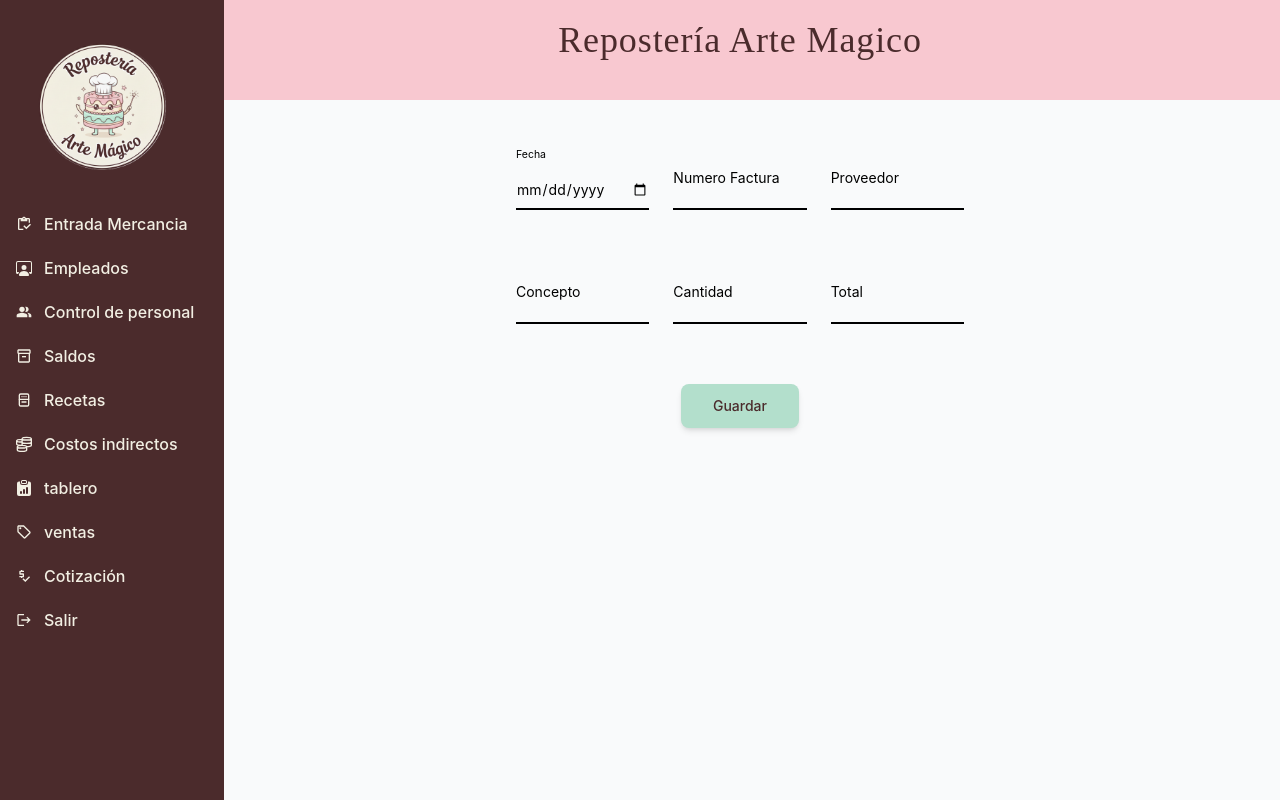
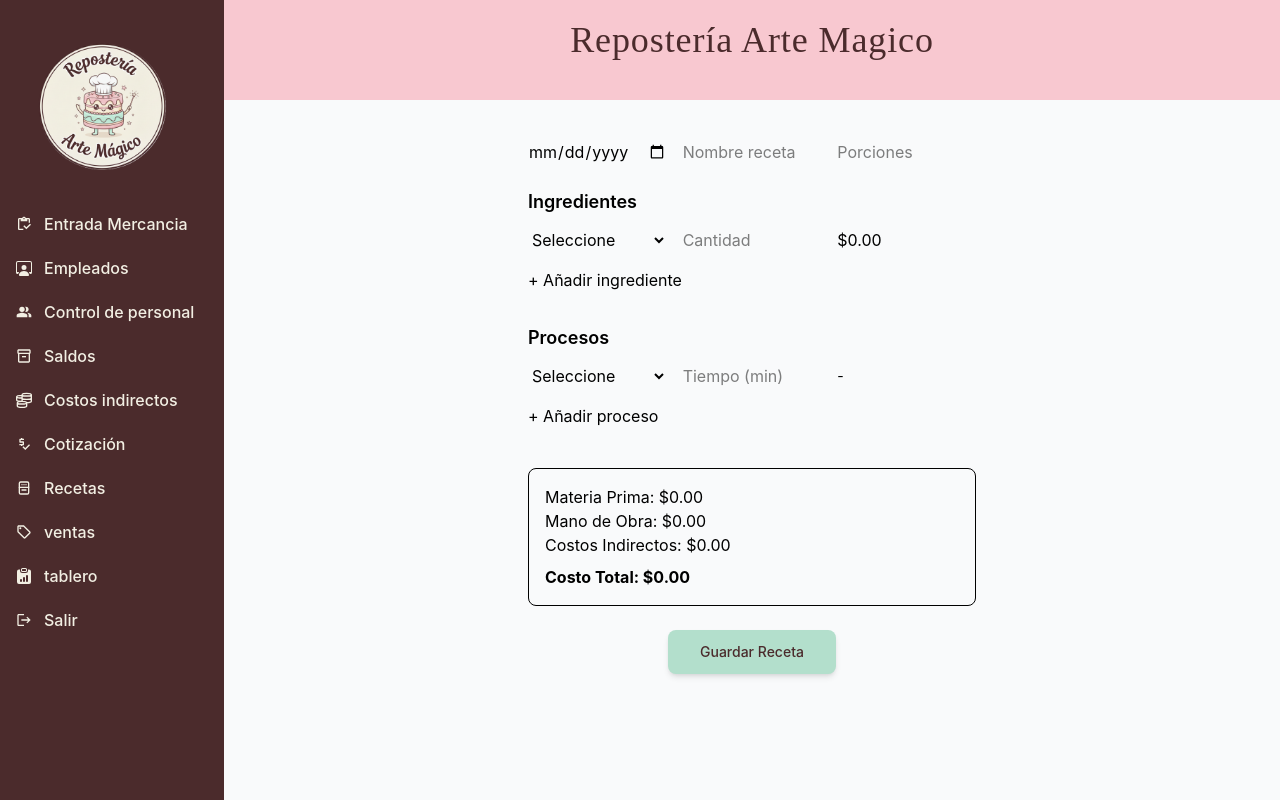
Before and after one commit to LJAgudelo/ERP_Reposteria_Arte_Magico, a React (Vite) app: page / in a window 1280 px wide. Built offline with nearby package versions, Linux system fonts and the light colour scheme.

Commit message:
Se crea modulo para cotizaciones

```diff
--- a/src/App.jsx
+++ b/src/App.jsx
@@ -1,5 +1,6 @@
 
-import CostosIndirectos from "./assets/pages/CostosIndirectos"
+import Cotizacion from "./assets/pages/Cotizacion.jsx"
+
 
 
 function App() {
@@ -7,7 +8,8 @@ function App() {
 
   return (
     <>
-<CostosIndirectos />
+<Cotizacion
+ />
 
 
     </>
--- a/src/assets/components/layout/Sidebar.jsx
+++ b/src/assets/components/layout/Sidebar.jsx
@@ -68,18 +68,7 @@ const Sidebar = () => {
                 </Link>
               </li>
 
-              <li>
-                <Link
-                  to="/"
-                  className="flex items-center p-2 rounded-lg dark:text-black hover:bg-[var(--createdcoffe)] "
-                >
-                  <TbCooker className="text-[var(--createdLetter)]" />
-                  <span className="flex-1 ms-3 whitespace-nowrap text-[var(--createdLetter)]">
 
-                    Recetas
-                  </span>
-                </Link>
-              </li>
 
             <li>
               <Link
@@ -93,19 +82,30 @@ const Sidebar = () => {
                 </span>
               </Link>
             </li>
-            <li>
+             <li>
               <Link
                 to="/"
-                className="flex items-center p-2 rounded-lg dark:text-black over:bg-green-700 "
+                className="flex items-center p-2 rounded-lg dark:text-black hover:bg-[var(--createdcoffe)] "
               >
-                <BsFillClipboardDataFill className="text-[var(--createdLetter)]" />
+                <MdPriceCheck className="text-[var(--createdLetter)]" />
                 <span className="flex-1 ms-3 whitespace-nowrap text-[var(--createdLetter)]">
 
-                  tablero
+                  Cotización
                 </span>
               </Link>
             </li>
+<li>
+                <Link
+                  to="/"
+                  className="flex items-center p-2 rounded-lg dark:text-black hover:bg-[var(--createdcoffe)] "
+                >
+                  <TbCooker className="text-[var(--createdLetter)]" />
+                  <span className="flex-1 ms-3 whitespace-nowrap text-[var(--createdLetter)]">
 
+                    Recetas
+                  </span>
+                </Link>
+              </li>
             <li>
               <Link
                 to="/"
@@ -118,15 +118,16 @@ const Sidebar = () => {
                 </span>
               </Link>
             </li>
+
             <li>
               <Link
                 to="/"
-                className="flex items-center p-2 rounded-lg dark:text-black hover:bg-[var(--createdcoffe)] "
+                className="flex items-center p-2 rounded-lg dark:text-black over:bg-green-700 "
               >
-                <MdPriceCheck className="text-[var(--createdLetter)]" />
+                <BsFillClipboardDataFill className="text-[var(--createdLetter)]" />
                 <span className="flex-1 ms-3 whitespace-nowrap text-[var(--createdLetter)]">
 
-                  Cotización
+                  tablero
                 </span>
               </Link>
             </li>
--- /dev/null
+++ b/src/assets/components/ui/FormRecetas.jsx
@@ -0,0 +1,234 @@
+import { useState } from "react";
+
+// DATA (catálogos)
+const listaIngredientes = [
+  { id: 1, nombre: "Harina", costo: 0.02 },
+  { id: 2, nombre: "Azúcar", costo: 0.01 },
+  { id: 3, nombre: "Huevos", costo: 0.15 },
+  { id: 4, nombre: "Leche", costo: 0.03 },
+];
+
+const listaProcesos = [
+  { id: 1, nombre: "Pesar" },
+  { id: 2, nombre: "Mezclar" },
+  { id: 3, nombre: "Hornear" },
+  { id: 4, nombre: "Refrigerar" },
+  { id: 5, nombre: "Decorar" },
+];
+
+// CONFIG
+const costoMinuto = 50;
+const porcentajeCIF = 10;
+
+const FormRecetas = () => {
+
+  // STATES
+  const [nombre, setNombre] = useState("");
+  const [porciones, setPorciones] = useState("");
+
+  const [ingredientes, setIngredientes] = useState([
+    { ingredienteId: "", cantidad: 0 },
+  ]);
+
+  const [procesos, setProcesos] = useState([
+    { procesoId: "", tiempo: 0 },
+  ]);
+
+  //  AGREGAR FILAS
+  const agregarIngrediente = () => {
+    setIngredientes(prev => [...prev, { ingredienteId: "", cantidad: 0 }]);
+  };
+
+  const agregarProceso = () => {
+    setProcesos(prev => [...prev, { procesoId: "", tiempo: 0 }]);
+  };
+
+  // ACTUALIZAR DATOS
+  const actualizarIngrediente = (index, campo, valor) => {
+    const newData = [...ingredientes];
+    newData[index][campo] = valor;
+    setIngredientes(newData);
+  };
+
+  const actualizarProceso = (index, campo, valor) => {
+    const newData = [...procesos];
+    newData[index][campo] = valor;
+    setProcesos(newData);
+  };
+
+  // CÁLCULOS
+  const calcularMP = () => {
+    return ingredientes.reduce((total, item) => {
+      const ingrediente = listaIngredientes.find(
+        (i) => i.id == item.ingredienteId
+      );
+      if (!ingrediente) return total;
+      return total + item.cantidad * ingrediente.costo;
+    }, 0);
+  };
+
+  const calcularMOD = () => {
+    const tiempoTotal = procesos.reduce(
+      (total, p) => total + Number(p.tiempo || 0),
+      0
+    );
+    return tiempoTotal * costoMinuto;
+  };
+
+  const calcularCIF = () => {
+    const base = calcularMP() + calcularMOD();
+    return base * (porcentajeCIF / 100);
+  };
+
+  const calcularTotal = () => {
+    return calcularMP() + calcularMOD() + calcularCIF();
+  };
+
+  return (
+    <main>
+      <form className="max-w-md mx-auto">
+
+        {/* DATOS GENERALES */}
+        <div className="grid md:grid-cols-3 gap-4 mb-6">
+
+          <input type="date" className="input-style" />
+
+          <input
+            type="text"
+            value={nombre}
+            onChange={(e) => setNombre(e.target.value)}
+            placeholder="Nombre receta"
+            className="input-style"
+          />
+
+          <input
+            type="number"
+            min="1"
+            value={porciones}
+            onChange={(e) => setPorciones(Number(e.target.value))}
+            placeholder="Porciones"
+            className="input-style"
+          />
+        </div>
+
+        {/* INGREDIENTES */}
+        <h2 className="text-lg font-semibold mb-3">Ingredientes</h2>
+
+        {ingredientes.map((item, index) => {
+          const ingrediente = listaIngredientes.find(
+            (i) => i.id == item.ingredienteId
+          );
+
+          const subtotal = ingrediente
+            ? item.cantidad * ingrediente.costo
+            : 0;
+
+          return (
+            <div key={index} className="grid grid-cols-3 gap-4 mb-4">
+
+              <select
+                className="input-style"
+                onChange={(e) =>
+                  actualizarIngrediente(index, "ingredienteId", e.target.value)
+                }
+              >
+                <option value="">Seleccione</option>
+                {listaIngredientes.map((i) => (
+                  <option key={i.id} value={i.id}>
+                    {i.nombre}
+                  </option>
+                ))}
+              </select>
+
+              <input
+                type="number"
+                placeholder="Cantidad"
+                className="input-style"
+                onChange={(e) =>
+                  actualizarIngrediente(index, "cantidad", Number(e.target.value))
+                }
+              />
+
+              <div className="flex items-center">
+                ${subtotal.toFixed(2)}
+              </div>
+            </div>
+          );
+        })}
+
+        <button type="button" onClick={agregarIngrediente} className="btn-add">
+          + Añadir ingrediente
+        </button>
+
+        {/* PROCESOS */}
+        <h2 className="text-lg font-semibold mt-8 mb-3">Procesos</h2>
+
+        {procesos.map((p, index) => {
+          const proceso = listaProcesos.find(
+            (proc) => proc.id == p.procesoId
+          );
+
+          return (
+            <div key={index} className="grid grid-cols-3 gap-4 mb-4">
+
+              <select
+                className="input-style"
+                onChange={(e) =>
+                  actualizarProceso(index, "procesoId", e.target.value)
+                }
+              >
+                <option value="">Seleccione</option>
+                {listaProcesos.map((proc) => (
+                  <option key={proc.id} value={proc.id}>
+                    {proc.nombre}
+                  </option>
+                ))}
+              </select>
+
+              <input
+                type="number"
+                placeholder="Tiempo (min)"
+                className="input-style"
+                onChange={(e) =>
+                  actualizarProceso(index, "tiempo", Number(e.target.value))
+                }
+              />
+
+              <div className="flex items-center text-sm">
+                {proceso ? proceso.nombre : "-"}
+              </div>
+            </div>
+          );
+        })}
+
+        <button type="button" onClick={agregarProceso} className="btn-add">
+          + Añadir proceso
+        </button>
+
+        {/* RESUMEN */}
+        <div className="mt-10 p-4 border rounded-lg bg-gray-50">
+          <p>Materia Prima: ${calcularMP().toFixed(2)}</p>
+          <p>Mano de Obra: ${calcularMOD().toFixed(2)}</p>
+          <p>Costos Indirectos: ${calcularCIF().toFixed(2)}</p>
+          <h3 className="font-bold mt-2">
+            Costo Total: ${calcularTotal().toFixed(2)}
+          </h3>
+        </div>
+
+        {/* BOTÓN */}
+        <div className="flex justify-center mt-6">
+          <button type="submit"
+          className="text-[var(--createdGreen)] bg-[var(--createdmenta)] font-medium rounded-lg text-sm px-8 py-3
+    shadow-md transition-all duration-300
+    hover:shadow-xl hover:scale-105
+    active:scale-90 active:animate-pulse">
+            Guardar Receta
+          </button>
+        </div>
+
+      </form>
+    </main>
+  );
+};
+
+export default FormRecetas;
--- /dev/null
+++ b/src/assets/pages/Cotizacion.jsx
@@ -0,0 +1,22 @@
+import React from 'react'
+import Sidebar from '../components/layout/Sidebar'
+import Header from '../components/layout/Header'
+import FormRecetas from '../components/ui/FormRecetas'
+
+const Cotizacion = () => {
+  return (
+     <div className="flex min-h-screen bg-gray-50">
+        <Sidebar/>
+
+        <div className="flex-1 flex flex-col lg:ml-56">
+          <Header />
+
+          <main className="p-6 mt-4">
+            <FormRecetas />
+          </main>
+        </div>
+      </div>
+  )
+}
+
+export default Cotizacion
```
